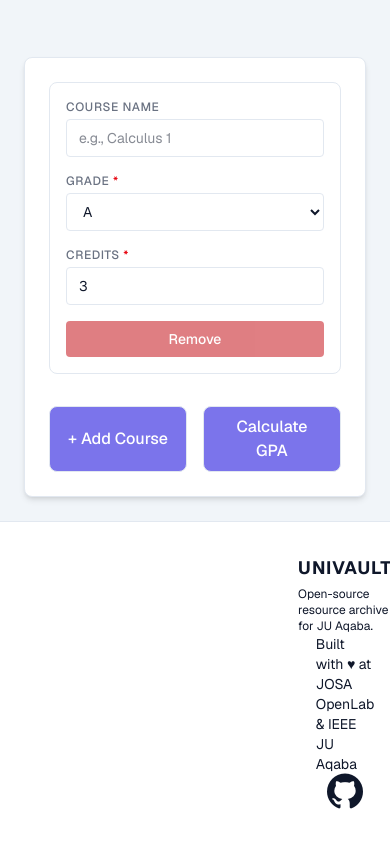
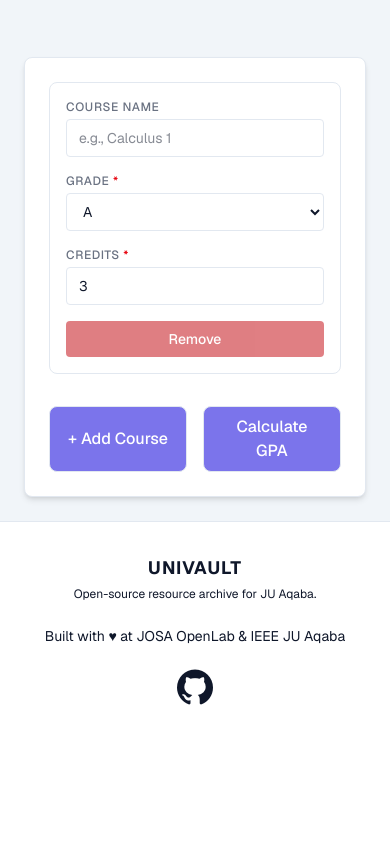
Before and after one commit to IEEE-JU-AQ/univault-ju, a Next.js app: page /gpa-calculator in a window 390 px wide. Shown: the part 508-1352 px from the top of the page. After the commit the page ends 1248 px from the top, so only its background shows below. Built offline with nearby package versions, Linux system fonts and the light colour scheme.

Commit message:
chore: made footer responsive

```diff
--- a/app/components/Footer.tsx
+++ b/app/components/Footer.tsx
@@ -1,21 +1,21 @@
 export default function Footer() {
     return (
-        <footer className="border-t border-border py-8 px-8">
-            <div className="ml-75 flex flex-col md:flex-row justify-between items-center">
+        <footer className="border-t border-border py-8 px-4 sm:px-8">
+            <div className="flex flex-col gap-6 md:flex-row md:justify-between md:items-center md:ml-70">
 
                 {/* Left: Branding */}
-                <div className="space-y-1 md:text-left">
+                <div className="space-y-1 text-center md:text-left">
                     <h3 className="text-lg font-bold tracking-wider">UNIVAULT</h3>
                     <p className="text-xs">Open-source resource archive for JU Aqaba.</p>
                 </div>
 
                 {/* Center: Attribution */}
-                <div className="text-sm">
+                <div className="text-sm text-center md:text-center">
                     Built with <span className="text-accent">♥</span> at JOSA OpenLab & IEEE JU Aqaba
                 </div>
 
                 {/* Right: Socials */}
-                <div className="flex gap-4">
+                <div className="flex justify-center md:justify-end gap-4">
                     <a href="https://github.com/IEEE-JU-AQ/univault-ju" className="text-[var(--foreground)] hover:text-[var(--primary)] transition-colors"><i className="fa-brands fa-github text-4xl"></i></a>
                 </div>
 
```
